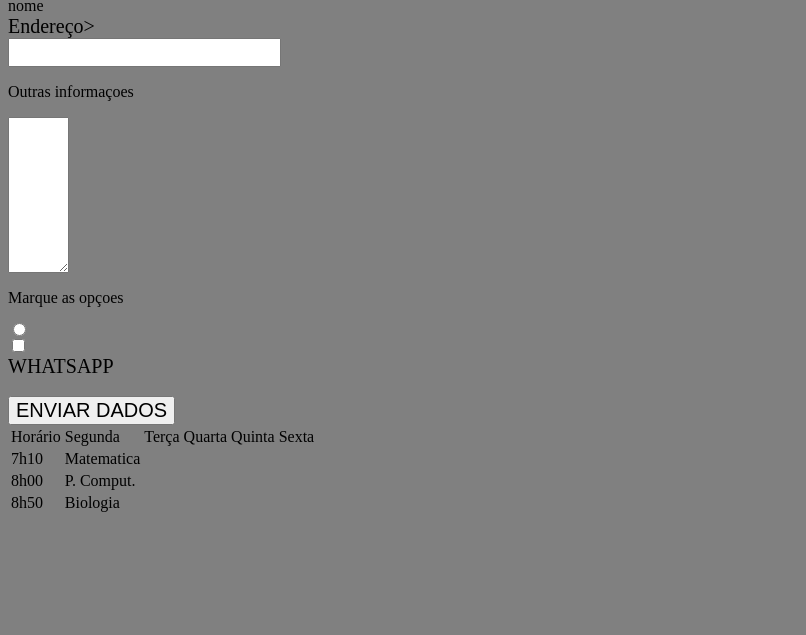
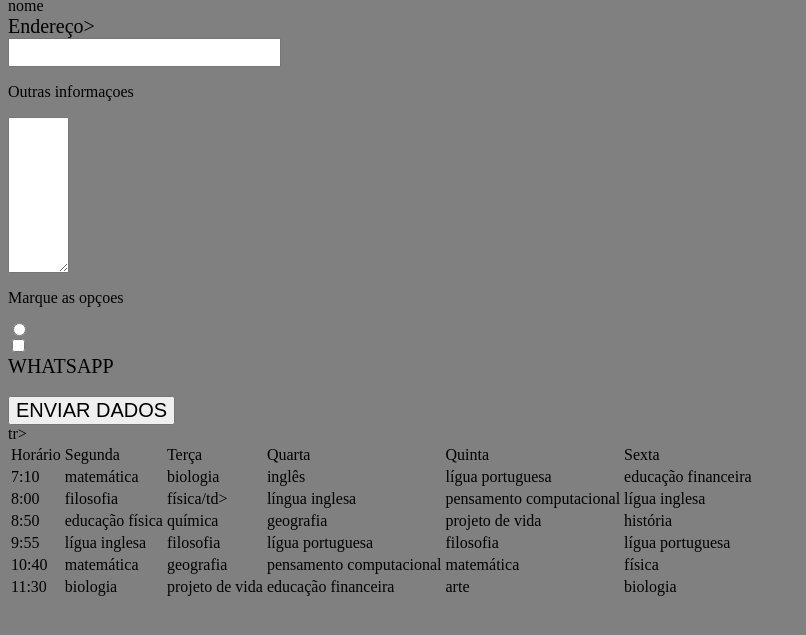
Before and after one commit to fernandacaetanogarcia/formulario, a plain HTML site: page index.html in a window 1280 px wide. Shown: the part 121-756 px from the top of the page, without its empty margins (0-806 px from the left). Drawn offline with Linux system fonts and the light colour scheme.

Commit message:
formulario

```diff
--- a/index.html
+++ b/index.html
@@ -50,28 +50,58 @@
     </tr>
 
     <tr>
+      <td>7:10</td>
+      <td>matemática</td>
+      <td>biologia</td>
+      <td>inglês</td>
+      <td>lígua portuguesa</td>
+      <td>educação financeira</td>
+   </tr>
 
-       <td>7h10</td>
+   <tr>
+      <td>8:00</td>
+      <td>filosofia</td>
+      <td>física/td>
+      <td>língua inglesa</td>
+      <td>pensamento computacional</td>
+      <td>lígua inglesa</td>
+   </tr>
 
-       <td>Matematica</td>
 
-       </tr>
+      <td>8:50</td>
+      <td>educação física</td>
+      <td>química</td>
+      <td>geografia</td>
+      <td>projeto de vida</td>
+      <td>história</td>
+   </tr>
 
-       <tr>
 
-       <td>8h00</td>
+   <td>9:55</td>
+      <td>lígua inglesa</td>
+      <td>filosofia</td>
+      <td>lígua portuguesa</td>
+      <td>filosofia</td>
+      <td>lígua portuguesa</td>
+   </tr>
 
-       <td>P. Comput.</td>
 
-       </tr>
+   <td>10:40</td>
+      <td>matemática</td>
+      <td>geografia</td>
+      <td>pensamento computacional</td>
+      <td>matemática</td>
+      <td>física</td>
+   </tr>
 
-       <tr>
 
-       <td>8h50</td>
-
-       <td>Biologia</td>
-
-       </tr>
+      <td>11:30</td>
+      <td>biologia</td>
+      <td>projeto de vida</td>
+      <td>educação financeira</td>
+      <td>arte</td>
+      <td>biologia</td>
+   tr>
 
        </table>
 
```
